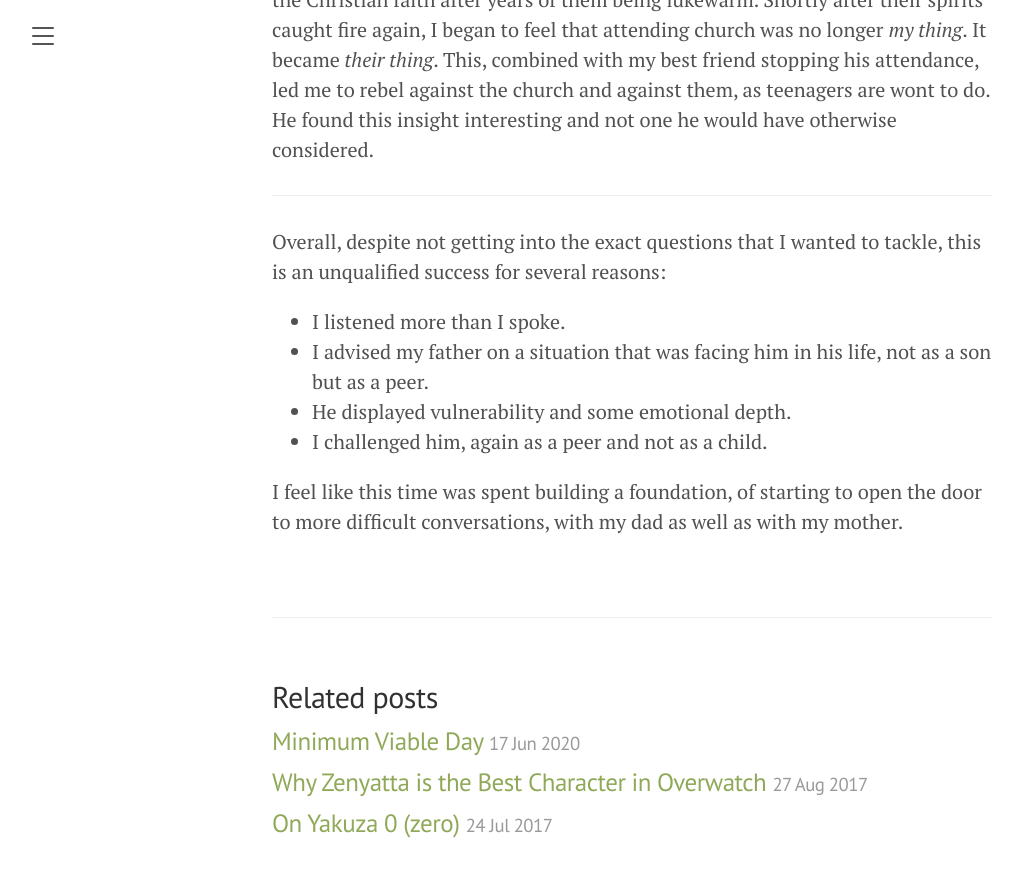
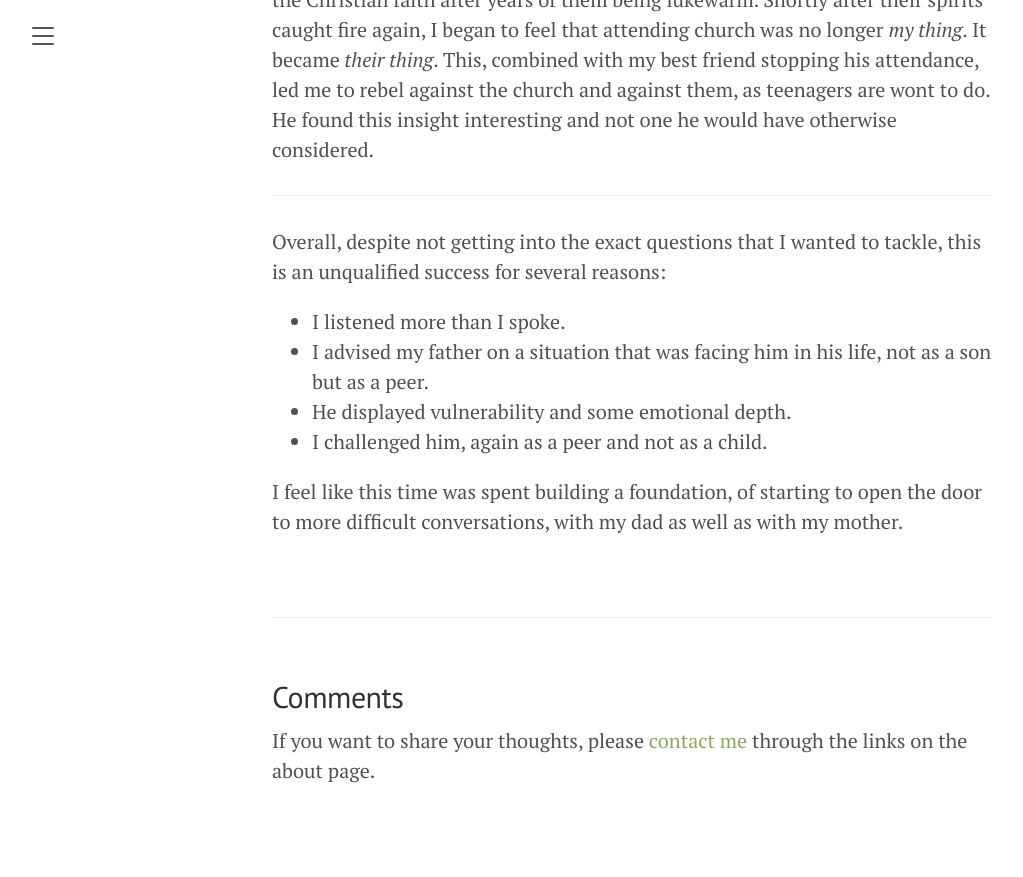
Before and after one commit to jmmoore/jmmoore.github.io, a Jekyll site: the page built from _posts/2020-06-09-Remaking-a-Relationship.md, in a window 1280 px wide and 900 px high, scrolled down 4107 px. Shown: the top 877 px of the window, without its empty margins (8-1031 px from the left). Built offline with Jekyll 4.4.1, drawn with Linux system fonts in a browser that asks for light colours; after the commit the page ends 4953 px from its top, so only the background shows below that.

Commit message:
modified post layout

```diff
--- a/_layouts/post.html
+++ b/_layouts/post.html
@@ -10,18 +10,7 @@ layout: default
 
 {% if site.related_posts.size >= 1 %}
 <div class="related">
-  <h2>Related posts</h2>
-  <ul class="related-posts">
-    {% for post in site.related_posts limit:3 %}
-      <li>
-        <h3>
-          <a href="{{ site.baseurl }}{{ post.url }}">
-            {{ post.title }}
-            <small>{{ post.date | date_to_string }}</small>
-          </a>
-        </h3>
-      </li>
-    {% endfor %}
-  </ul>
+  <h2>Comments</h2>
+  <p>If you want to share your thoughts, please <a href=/about>contact me</a> through the links on the about page.</p>
 </div>
 {% endif %}
```
